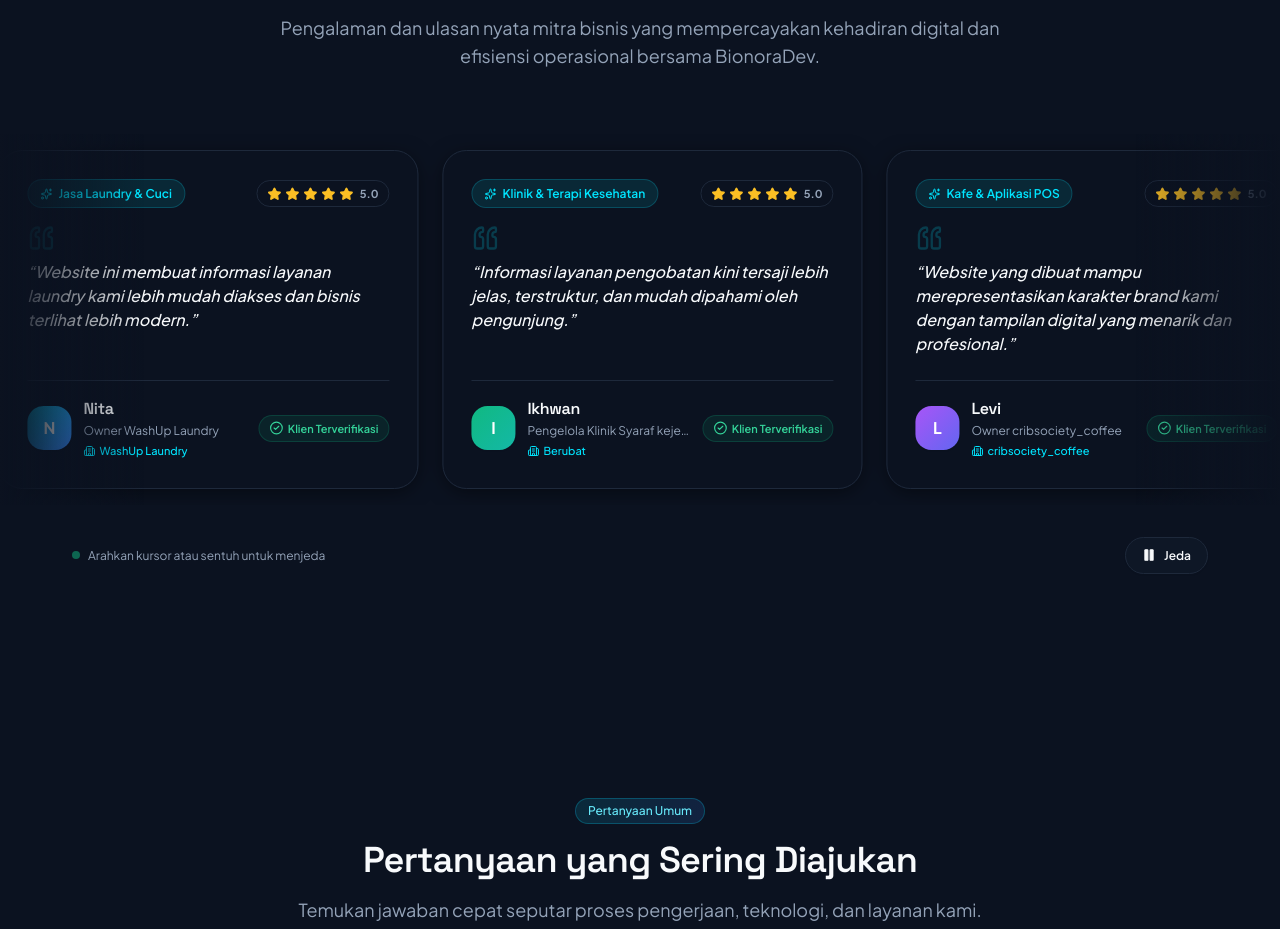
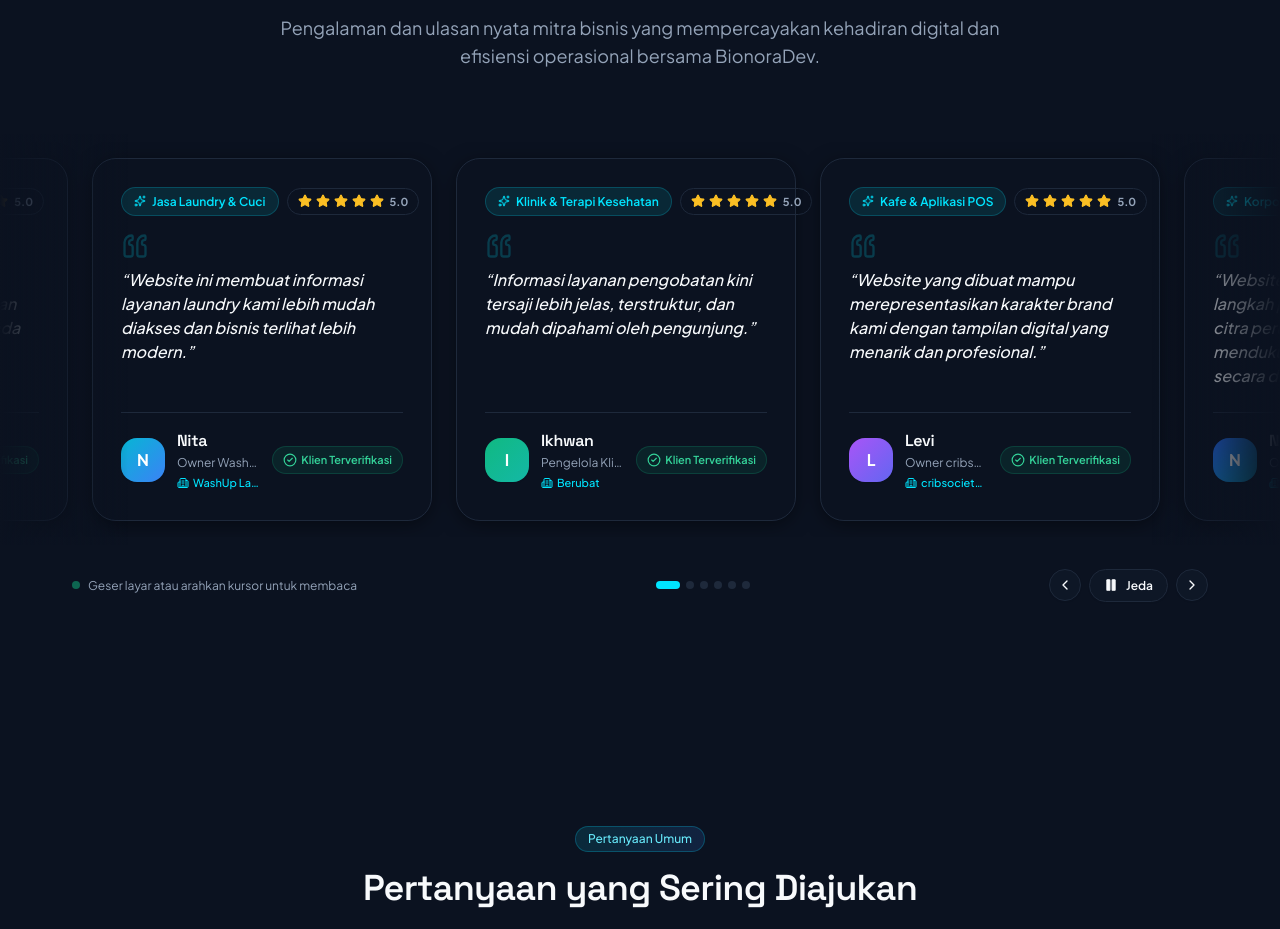
Before and after one commit to hidayatullah70/bionoradev, a React (Vite) app: page / in a window 1280 px wide. Shown: the part 10040-10969 px from the top of the page. Built offline with nearby package versions, Linux system fonts and the light colour scheme.

Commit message:
fix: support native touch swipe on mobile android & ios with smooth auto-scroll, client dots, and navigation arrows

```diff
--- a/src/components/sections/Testimonials.jsx
+++ b/src/components/sections/Testimonials.jsx
@@ -1,14 +1,202 @@
-import React, { useState } from 'react';
-import { Star, Quote, CheckCircle2, Pause, Play, Sparkles, Building2 } from 'lucide-react';
+import React, { useState, useRef, useEffect, useCallback } from 'react';
+import { Star, Quote, CheckCircle2, Pause, Play, Sparkles, Building2, ChevronLeft, ChevronRight } from 'lucide-react';
 import { Container } from '../ui/Container';
 import { SectionHeading } from '../ui/SectionHeading';
 import { testimonialsData } from '../../data/testimonials';
 
 export function Testimonials({ locale = 'id', t }) {
+  const sliderRef = useRef(null);
   const [isPaused, setIsPaused] = useState(false);
+  const [activeIndex, setActiveIndex] = useState(0);
 
-  // Duplicate data to create a seamless infinite right-to-left marquee loop
-  const marqueeItems = [...testimonialsData, ...testimonialsData];
+  // Interaction tracking refs
+  const isInteractingRef = useRef(false);
+  const resumeTimeoutRef = useRef(null);
+  const scrollPosRef = useRef(0);
+  const isMouseDownRef = useRef(false);
+  const startXRef = useRef(0);
+  const startScrollLeftRef = useRef(0);
+
+  // Triple set for seamless infinite scrolling in both directions
+  const tripleItems = [
+    ...testimonialsData,
+    ...testimonialsData,
+    ...testimonialsData,
+  ];
+  const totalOriginal = testimonialsData.length;
+
+  // Initialize scroll position to middle set for seamless backward/forward looping
+  useEffect(() => {
+    const slider = sliderRef.current;
+    if (!slider) return;
+
+    const timer = setTimeout(() => {
+      if (slider.scrollWidth > slider.clientWidth) {
+        const setWidth = slider.scrollWidth / 3;
+        slider.scrollLeft = setWidth;
+        scrollPosRef.current = setWidth;
+      }
+    }, 60);
+
+    return () => clearTimeout(timer);
+  }, []);
+
+  // Update active dot index based on scroll position
+  const handleScroll = useCallback(() => {
+    const slider = sliderRef.current;
+    if (!slider) return;
+
+    const setWidth = slider.scrollWidth / 3;
+    if (setWidth <= 0) return;
+
+    // Normalize scroll position within one set
+    const normalizedScroll = ((slider.scrollLeft % setWidth) + setWidth) % setWidth;
+    const cardWidthWithGap = setWidth / totalOriginal;
+    const rawIndex = Math.round(normalizedScroll / cardWidthWithGap) % totalOriginal;
+    setActiveIndex(rawIndex);
+
+    // Keep scroll within safe bounds when interacting
+    if (isInteractingRef.current) {
+      scrollPosRef.current = slider.scrollLeft;
+    }
+  }, [totalOriginal]);
+
+  // Handle interaction resume after delay (touch or drag ends)
+  const scheduleResume = useCallback((delay = 2000) => {
+    if (resumeTimeoutRef.current) clearTimeout(resumeTimeoutRef.current);
+    resumeTimeoutRef.current = setTimeout(() => {
+      const slider = sliderRef.current;
+      if (slider) {
+        scrollPosRef.current = slider.scrollLeft;
+      }
+      isInteractingRef.current = false;
+    }, delay);
+  }, []);
+
+  // Continuous auto-scroll loop via requestAnimationFrame
+  useEffect(() => {
+    const slider = sliderRef.current;
+    if (!slider) return;
+
+    let animationFrameId;
+    let lastTime = performance.now();
+    // Gentle, readable speed: ~42px per second
+    const speed = 0.042;
+
+    const step = (now) => {
+      const elapsed = Math.min(now - lastTime, 100);
+      lastTime = now;
+
+      if (!isPaused && !isInteractingRef.current) {
+        // Sync scrollPosRef if external scroll happened
+        if (Math.abs(scrollPosRef.current - slider.scrollLeft) > 6) {
+          scrollPosRef.current = slider.scrollLeft;
+        }
+
+        scrollPosRef.current += speed * elapsed;
+
+        const setWidth = slider.scrollWidth / 3;
+        if (setWidth > 0) {
+          // Wrap around seamlessly
+          if (scrollPosRef.current >= setWidth * 2) {
+            scrollPosRef.current -= setWidth;
+            slider.scrollLeft = scrollPosRef.current;
+          } else if (scrollPosRef.current < setWidth * 0.5) {
+            scrollPosRef.current += setWidth;
+            slider.scrollLeft = scrollPosRef.current;
+          } else {
+            slider.scrollLeft = scrollPosRef.current;
+          }
+        }
+      }
+
+      animationFrameId = requestAnimationFrame(step);
+    };
+
+    animationFrameId = requestAnimationFrame(step);
+
+    return () => {
+      cancelAnimationFrame(animationFrameId);
+      if (resumeTimeoutRef.current) clearTimeout(resumeTimeoutRef.current);
+    };
+  }, [isPaused]);
+
+  // Touch handlers for mobile (Android & iPhone)
+  const handleTouchStart = () => {
+    isInteractingRef.current = true;
+    if (resumeTimeoutRef.current) clearTimeout(resumeTimeoutRef.current);
+  };
+
+  const handleTouchEnd = () => {
+    scheduleResume(2200);
+  };
+
+  // Mouse drag handlers for desktop
+  const handleMouseDown = (e) => {
+    const slider = sliderRef.current;
+    if (!slider) return;
+    isMouseDownRef.current = true;
+    isInteractingRef.current = true;
+    startXRef.current = e.pageX - slider.offsetLeft;
+    startScrollLeftRef.current = slider.scrollLeft;
+    if (resumeTimeoutRef.current) clearTimeout(resumeTimeoutRef.current);
+  };
+
+  const handleMouseMove = (e) => {
+    const slider = sliderRef.current;
+    if (!isMouseDownRef.current || !slider) return;
+    e.preventDefault();
+    const x = e.pageX - slider.offsetLeft;
+    const walk = (x - startXRef.current) * 1.4;
+    slider.scrollLeft = startScrollLeftRef.current - walk;
+  };
+
+  const handleMouseUp = () => {
+    if (!isMouseDownRef.current) return;
+    isMouseDownRef.current = false;
+    scheduleResume(2000);
+  };
+
+  const handleMouseLeave = () => {
+    if (isMouseDownRef.current) {
+      isMouseDownRef.current = false;
+    }
+    scheduleResume(1500);
+  };
+
+  // Manual Previous/Next buttons
+  const scrollPrev = () => {
+    const slider = sliderRef.current;
+    if (!slider) return;
+    isInteractingRef.current = true;
+    const firstCard = slider.querySelector('[data-testimonial-card]');
+    const cardWidth = firstCard ? firstCard.offsetWidth + 20 : 340;
+    slider.scrollBy({ left: -cardWidth, behavior: 'smooth' });
+    scheduleResume(3000);
+  };
+
+  const scrollNext = () => {
+    const slider = sliderRef.current;
+    if (!slider) return;
+    isInteractingRef.current = true;
+    const firstCard = slider.querySelector('[data-testimonial-card]');
+    const cardWidth = firstCard ? firstCard.offsetWidth + 20 : 340;
+    slider.scrollBy({ left: cardWidth, behavior: 'smooth' });
+    scheduleResume(3000);
+  };
+
+  // Direct dot click navigation
+  const scrollToClientIndex = (targetIndex) => {
+    const slider = sliderRef.current;
+    if (!slider) return;
+    isInteractingRef.current = true;
+    const setWidth = slider.scrollWidth / 3;
+    const cardWidthWithGap = setWidth / totalOriginal;
+    const targetScroll = setWidth + targetIndex * cardWidthWithGap;
+    slider.scrollTo({ left: targetScroll, behavior: 'smooth' });
+    setActiveIndex(targetIndex);
+    scheduleResume(3500);
+  };
 
   return (
     <section id="testimonials" className="py-20 sm:py-28 bg-surface-muted/30 relative overflow-hidden">
@@ -20,31 +208,43 @@ export function Testimonials({ locale = 'id', t }) {
         />
       </Container>
 
-      {/* Marquee Slider Wrapper */}
+      {/* Slider Viewport with Left/Right Edge Fades */}
+      <div className="relative w-full mt-4 py-2">
+        {/* Left Gradient Fade */}
         <div
-        className="relative w-full overflow-hidden mt-2 sm:mt-4 py-4"
-        onMouseEnter={() => setIsPaused(true)}
-        onMouseLeave={() => setIsPaused(false)}
-        onTouchStart={() => setIsPaused(true)}
-        onTouchEnd={() => setIsPaused(false)}
-      >
-        {/* Soft edge gradient masks for premium visual blending */}
-        <div
-          className="pointer-events-none absolute left-0 top-0 bottom-0 w-12 sm:w-24 md:w-36 bg-gradient-to-r from-bg via-bg/70 to-transparent z-10"
+          className="pointer-events-none absolute left-0 top-0 bottom-0 w-8 sm:w-20 md:w-32 bg-gradient-to-r from-bg via-bg/70 to-transparent z-10"
           aria-hidden="true"
         />
+        {/* Right Gradient Fade */}
         <div
-          className="pointer-events-none absolute right-0 top-0 bottom-0 w-12 sm:w-24 md:w-36 bg-gradient-to-l from-bg via-bg/70 to-transparent z-10"
+          className="pointer-events-none absolute right-0 top-0 bottom-0 w-8 sm:w-20 md:w-32 bg-gradient-to-l from-bg via-bg/70 to-transparent z-10"
           aria-hidden="true"
         />
 
-        {/* Continuous Track moving smoothly from right to left */}
+        {/* Native Touch-Scrollable & Mouse-Draggable Track */}
         <div
-          className={`animate-marquee-track gap-5 sm:gap-6 px-4 ${isPaused ? 'marquee-paused' : ''}`}
+          ref={sliderRef}
+          onScroll={handleScroll}
+          onTouchStart={handleTouchStart}
+          onTouchEnd={handleTouchEnd}
+          onTouchCancel={handleTouchEnd}
+          onMouseDown={handleMouseDown}
+          onMouseMove={handleMouseMove}
+          onMouseUp={handleMouseUp}
+          onMouseLeave={handleMouseLeave}
+          onMouseEnter={() => {
+            isInteractingRef.current = true;
+            if (resumeTimeoutRef.current) clearTimeout(resumeTimeoutRef.current);
+          }}
+          className="flex gap-4 sm:gap-6 overflow-x-auto no-scrollbar py-4 px-4 sm:px-6 cursor-grab active:cursor-grabbing select-none"
+          style={{
+            WebkitOverflowScrolling: 'touch',
+            touchAction: 'pan-x pan-y',
+          }}
           role="region"
-          aria-label="Testimonial slider track"
+          aria-label="Client Testimonials Slider"
         >
-          {marqueeItems.map((item, index) => {
+          {tripleItems.map((item, index) => {
             const quoteText = item.quote[locale] || item.quote.id;
             const roleText = item.role[locale] || item.role.id;
             const categoryText = item.category[locale] || item.category.id;
@@ -52,17 +252,18 @@ export function Testimonials({ locale = 'id', t }) {
             return (
               <div
                 key={`${item.id}-${index}`}
-                className="w-[310px] sm:w-[380px] md:w-[420px] shrink-0 rounded-2xl sm:rounded-3xl bg-surface/90 dark:bg-surface/80 border border-border/80 dark:border-border/60 hover:border-brand-blue/50 dark:hover:border-brand-cyan/40 p-6 sm:p-7 flex flex-col justify-between shadow-card-light dark:shadow-card-dark transition-all duration-300 hover:shadow-glow-blue/10 relative group"
+                data-testimonial-card="true"
+                className="w-[84vw] max-w-[340px] sm:w-[380px] md:w-[410px] shrink-0 rounded-2xl sm:rounded-3xl bg-surface/95 dark:bg-surface/85 border border-border/80 dark:border-border/60 hover:border-brand-blue/50 dark:hover:border-brand-cyan/40 p-5 sm:p-7 flex flex-col justify-between shadow-card-light dark:shadow-card-dark transition-all duration-300 hover:shadow-glow-blue/10 relative"
               >
                 {/* Top Row: Category Pill & Star Rating */}
                 <div>
                   <div className="flex items-center justify-between gap-2 mb-4">
                     <span className="inline-flex items-center gap-1.5 px-3 py-1 rounded-full text-xs font-semibold bg-brand-blue/10 dark:bg-brand-cyan/10 text-brand-blue dark:text-brand-cyan border border-brand-blue/20 dark:border-brand-cyan/20">
-                      <Sparkles className="w-3 h-3" />
-                      <span>{categoryText}</span>
+                      <Sparkles className="w-3 h-3 shrink-0" />
+                      <span className="truncate">{categoryText}</span>
                     </span>
 
-                    <div className="flex items-center gap-1 bg-surface-muted/60 px-2.5 py-1 rounded-full border border-border/40">
+                    <div className="flex items-center gap-1 bg-surface-muted/60 px-2.5 py-1 rounded-full border border-border/40 shrink-0">
                       {[...Array(item.rating)].map((_, i) => (
                         <Star key={i} className="w-3.5 h-3.5 fill-amber-400 text-amber-400" />
                       ))}
@@ -120,18 +321,47 @@ export function Testimonials({ locale = 'id', t }) {
         </div>
       </div>
 
-      {/* Interactive Controls & Accessibility Pause Indicator */}
+      {/* Interactive Controls Bar: Dots, Navigation Arrows, Play/Pause */}
       <Container>
-        <div className="mt-8 flex flex-wrap items-center justify-between gap-4 px-2 text-xs text-txt-muted">
-          <div className="flex items-center gap-2">
+        <div className="mt-6 flex flex-col sm:flex-row items-center justify-between gap-4 px-2">
+          {/* Touch Screen & Mouse Indicator */}
+          <div className="flex items-center gap-2 text-xs text-txt-muted">
             <span className="w-2 h-2 rounded-full bg-emerald-500 animate-pulse" />
             <span>{t.testimonials.pauseNotice}</span>
           </div>
 
+          {/* Dots Indicator for 6 Clients */}
+          <div className="flex items-center gap-1.5" aria-label="Client navigation dots">
+            {testimonialsData.map((item, idx) => (
+              <button
+                key={item.id}
+                type="button"
+                onClick={() => scrollToClientIndex(idx)}
+                className={`transition-all duration-300 rounded-full cursor-pointer ${
+                  activeIndex === idx
+                    ? 'w-6 h-2 bg-brand-blue dark:bg-brand-cyan'
+                    : 'w-2 h-2 bg-border hover:bg-txt-muted/50'
+                }`}
+                aria-label={`Jump to ${item.client}`}
+              />
+            ))}
+          </div>
+
+          {/* Controls: Prev, Play/Pause, Next */}
+          <div className="flex items-center gap-2">
+            <button
+              type="button"
+              onClick={scrollPrev}
+              className="w-8 h-8 rounded-full bg-surface border border-border flex items-center justify-center text-txt hover:text-brand-blue hover:border-brand-blue/50 dark:hover:border-brand-cyan/50 transition-colors shadow-sm cursor-pointer"
+              aria-label={t.testimonials.prevButton || "Sebelumnya"}
+            >
+              <ChevronLeft className="w-4 h-4" />
+            </button>
+
             <button
               type="button"
               onClick={() => setIsPaused(!isPaused)}
-            className="inline-flex items-center gap-2 px-4 py-2 rounded-full bg-surface border border-border text-xs font-semibold text-txt hover:text-brand-blue hover:border-brand-blue/50 dark:hover:border-brand-cyan/50 transition-colors shadow-sm cursor-pointer"
+              className="inline-flex items-center gap-2 px-3.5 py-1.5 rounded-full bg-surface border border-border text-xs font-semibold text-txt hover:text-brand-blue hover:border-brand-blue/50 dark:hover:border-brand-cyan/50 transition-colors shadow-sm cursor-pointer"
               aria-label={isPaused ? t.testimonials.playButton : t.testimonials.pauseButton}
             >
               {isPaused ? (
@@ -146,6 +376,16 @@ export function Testimonials({ locale = 'id', t }) {
                 </>
               )}
             </button>
+
+            <button
+              type="button"
+              onClick={scrollNext}
+              className="w-8 h-8 rounded-full bg-surface border border-border flex items-center justify-center text-txt hover:text-brand-blue hover:border-brand-blue/50 dark:hover:border-brand-cyan/50 transition-colors shadow-sm cursor-pointer"
+              aria-label={t.testimonials.nextButton || "Berikutnya"}
+            >
+              <ChevronRight className="w-4 h-4" />
+            </button>
+          </div>
         </div>
       </Container>
     </section>
--- a/src/i18n/messages.js
+++ b/src/i18n/messages.js
@@ -270,9 +270,11 @@ export const messages = {
       subtitle: "Pengalaman dan ulasan nyata mitra bisnis yang mempercayakan kehadiran digital dan efisiensi operasional bersama BionoraDev.",
       verifiedClient: "Klien Terverifikasi",
       ratingOutOf: "5.0 Rating Sempurna",
-      pauseNotice: "Arahkan kursor atau sentuh untuk menjeda",
+      pauseNotice: "Geser layar atau arahkan kursor untuk membaca",
       pauseButton: "Jeda",
       playButton: "Putar",
+      prevButton: "Sebelumnya",
+      nextButton: "Berikutnya",
     },
     faq: {
       badge: "Pertanyaan Umum",
@@ -567,9 +569,11 @@ export const messages = {
       subtitle: "Real feedback and experiences from business partners who entrusted their digital presence and operational efficiency to BionoraDev.",
       verifiedClient: "Verified Client",
       ratingOutOf: "5.0 Rating",
-      pauseNotice: "Hover or touch to pause slider",
+      pauseNotice: "Swipe screen or hover to read",
       pauseButton: "Pause",
       playButton: "Play",
+      prevButton: "Previous",
+      nextButton: "Next",
     },
     faq: {
       badge: "FAQ",
--- a/src/index.css
+++ b/src/index.css
@@ -234,29 +234,13 @@
   animation: radar-sweep 5s linear infinite;
 }
 
-/* Testimonial Marquee Slider (Smooth right-to-left movement) */
-@keyframes marquee-slider {
-  0% {
-    transform: translate3d(0, 0, 0);
-  }
-  100% {
-    transform: translate3d(-50%, 0, 0);
-  }
+/* Touch-Friendly Slider Utilities */
+.no-scrollbar::-webkit-scrollbar {
+  display: none;
 }
-
-.animate-marquee-track {
-  display: flex;
-  width: max-content;
-  animation: marquee-slider 40s linear infinite;
-  will-change: transform;
-}
-
-.animate-marquee-track:hover {
-  animation-play-state: paused;
-}
-
-.marquee-paused {
-  animation-play-state: paused !important;
+.no-scrollbar {
+  -ms-overflow-style: none;
+  scrollbar-width: none;
 }
 
 /* Accessibility: Respect Reduced Motion */
@@ -274,9 +258,4 @@
     opacity: 1 !important;
     transform: none !important;
   }
-
-  .animate-marquee-track {
-    animation: none !important;
-    transform: none !important;
-  }
 }
```
Lines whose indentation alone changed are shown as unchanged.
